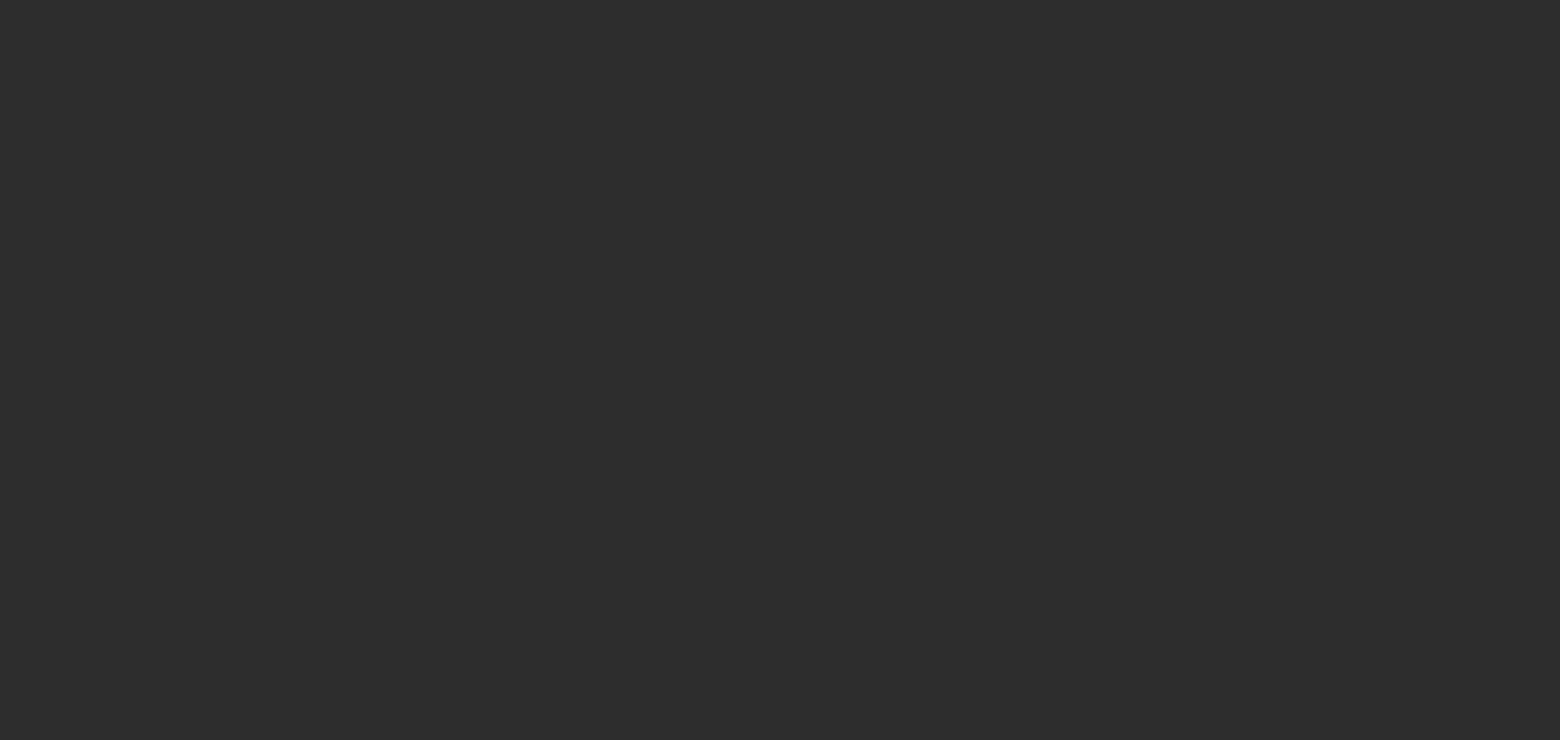
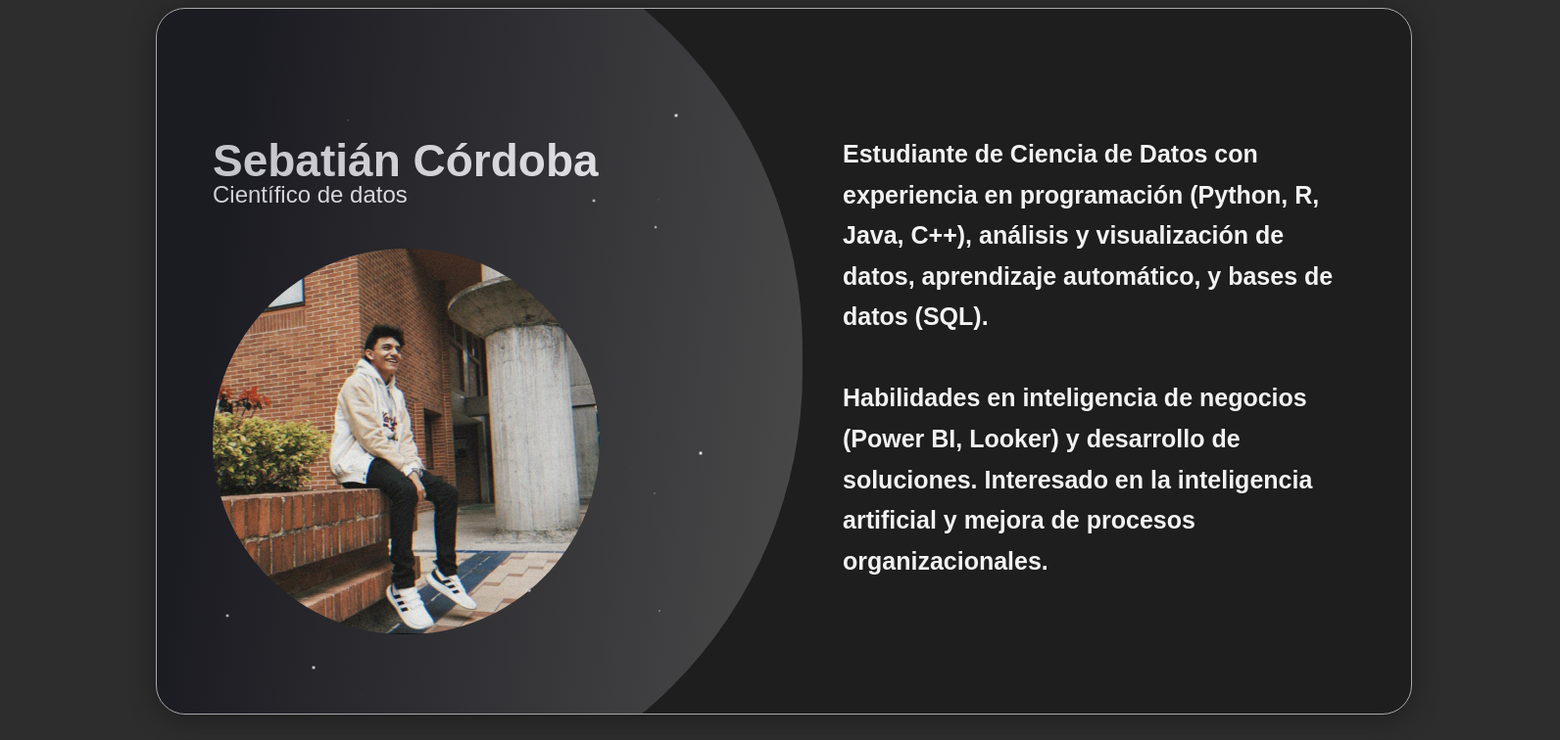
Before and after one commit to SebasRubik/Portfolio, a React (Vite) app: page /Portfolio/about-me in a window 1280 px wide. Before the commit this address had no page. Shown: the top 756 px of the page at 98% size, 1592 px wide, since content can reach past the window. Built offline with nearby package versions, Linux system fonts and the light colour scheme.

Commit message:
Correcion rutas y vite.config

```diff
--- a/package.json
+++ b/package.json
@@ -2,7 +2,7 @@
   "name": "basics",
   "private": true,
   "version": "0.0.0",
-  "homepage": "https://SebasRubik.github.io/Portfolio",
+  "homepage": "https://SebasRubik.github.io/Portfolio/",
   "type": "module",
   "scripts": {
     "dev": "vite",
--- a/src/Components/AboutMe/AboutMe.jsx
+++ b/src/Components/AboutMe/AboutMe.jsx
@@ -40,7 +40,7 @@ export default function AboutMe() {
 
             <div className="menu">
                 {['Principal', 'Proyectos', 'Habilidades', 'Contáctame'].map((item, index) => {
-                    const paths = ["/", "/proyectos", "/habilidades", "/contactame"];
+                    const paths = ["/Portfolio", "/proyectos", "/habilidades", "/contactame"];
                     return (
                         <div key={index} className="menu-item">
                             <Link to={paths[index]} className="menu-texto">
--- a/src/Components/Contactame/Contactame.jsx
+++ b/src/Components/Contactame/Contactame.jsx
@@ -52,7 +52,7 @@ export default function Contactame() {
 
             <div className="menu">
                 {['Principal', 'Acerca de mí', 'Proyectos', 'Habilidades'].map((item, index) => {
-                    const paths = ['/', "/about-me", "/proyectos", "/habilidades"];
+                    const paths = ['/Portfolio', "/about-me", "/proyectos", "/habilidades"];
                     return (
                         <div key={index} className="menu-item">
                             <Link to={paths[index]} className="menu-texto">
--- a/src/Components/Habilidades/Habilidades.jsx
+++ b/src/Components/Habilidades/Habilidades.jsx
@@ -55,7 +55,7 @@ export default function Habilidades() {
 
 			<div className="menu">
 				{['Principal','Acerca de mí', 'Proyectos', 'Contáctame'].map((item, index) => {
-					const paths = ['/',"/about-me", "/proyectos", "/contactame"];
+					const paths = ['/Portfolio',"/about-me", "/proyectos", "/contactame"];
 					return (
 						<div key={index} className="menu-item">
 							<Link to={paths[index]} className="menu-texto">
--- a/src/main.jsx
+++ b/src/main.jsx
@@ -11,10 +11,10 @@ import Habilidades from './Components/Habilidades/Habilidades.jsx';
 import Contactame from './Components/Contactame/Contactame.jsx';
 
 createRoot(document.getElementById('root')).render(
-  <Router>
+  <Router basename="/Portfolio">
     <Routes>
-      <Route path="/Portfolio" element={<Principal />} />
-      <Route path="/about-me" element={<AboutMe/>}/>
+      <Route path="/" element={<Principal />} />
+      <Route path="/about-me" element={<AboutMe />} />
       <Route path="/habilidades" element={<Habilidades />} />
       <Route path="/contactame" element={<Contactame />} />
     </Routes>
--- a/vite.config.js
+++ b/vite.config.js
@@ -4,5 +4,5 @@ import react from '@vitejs/plugin-react-swc'
 // https://vitejs.dev/config/
 export default defineConfig({
   plugins: [react()],
-  base: "https://sebasrubik.github.io/Portfolio/",
+ base: "https://sebasrubik.github.io/Portfolio/",
 })
```
